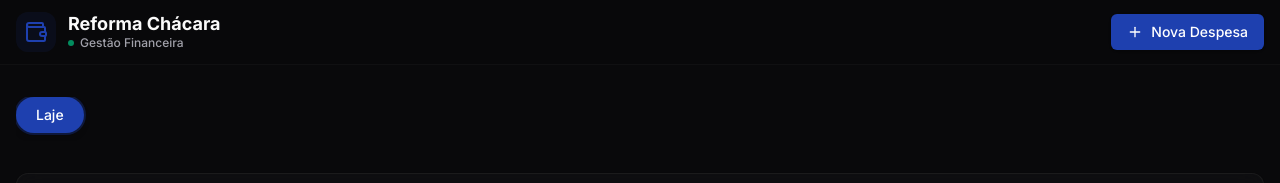
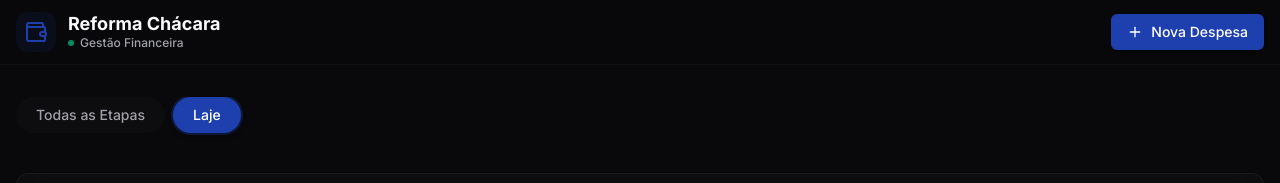
Before and after one commit to joaopuccini/reforma-chacara, a React (Vite) app in the folder frontend/: page / in a window 1280 px wide. Shown: the top 183 px of the page. Built offline with nearby package versions, Linux system fonts and the light colour scheme; no server answers.

Commit message:
feat: adicionar botao Todas as Etapas para visao global

```diff
--- a/frontend/src/App.tsx
+++ b/frontend/src/App.tsx
@@ -60,6 +60,16 @@ function App() {
       <main className="flex-1 container mx-auto px-4 py-8 max-w-7xl space-y-8">
         {/* Etapa Tabs */}
         <div className="flex gap-2 overflow-x-auto pb-2 scrollbar-hide -mx-4 px-4 sm:mx-0 sm:px-0">
+          <button
+            onClick={() => handleFilterChange('etapa', '')}
+            className={`px-5 py-2 rounded-full text-sm font-medium whitespace-nowrap transition-all duration-200 ${
+              !filters.etapa || filters.etapa === ''
+                ? 'bg-primary text-primary-foreground shadow-md ring-2 ring-primary/30'
+                : 'bg-muted/30 text-muted-foreground hover:bg-muted/60 hover:text-foreground'
+            }`}
+          >
+            Todas as Etapas
+          </button>
           {etapas.map((etapa) => (
             <button
               key={etapa}
```
